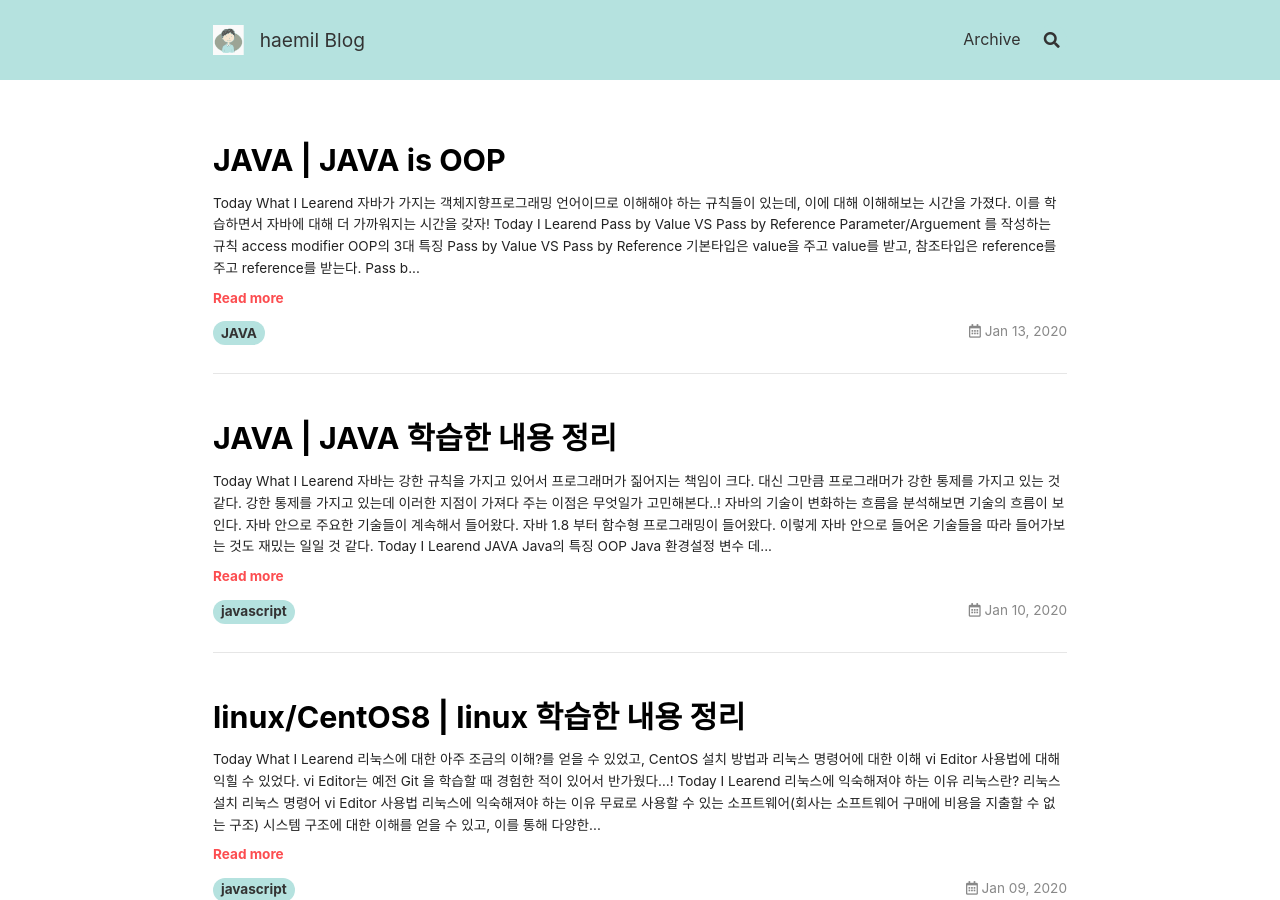
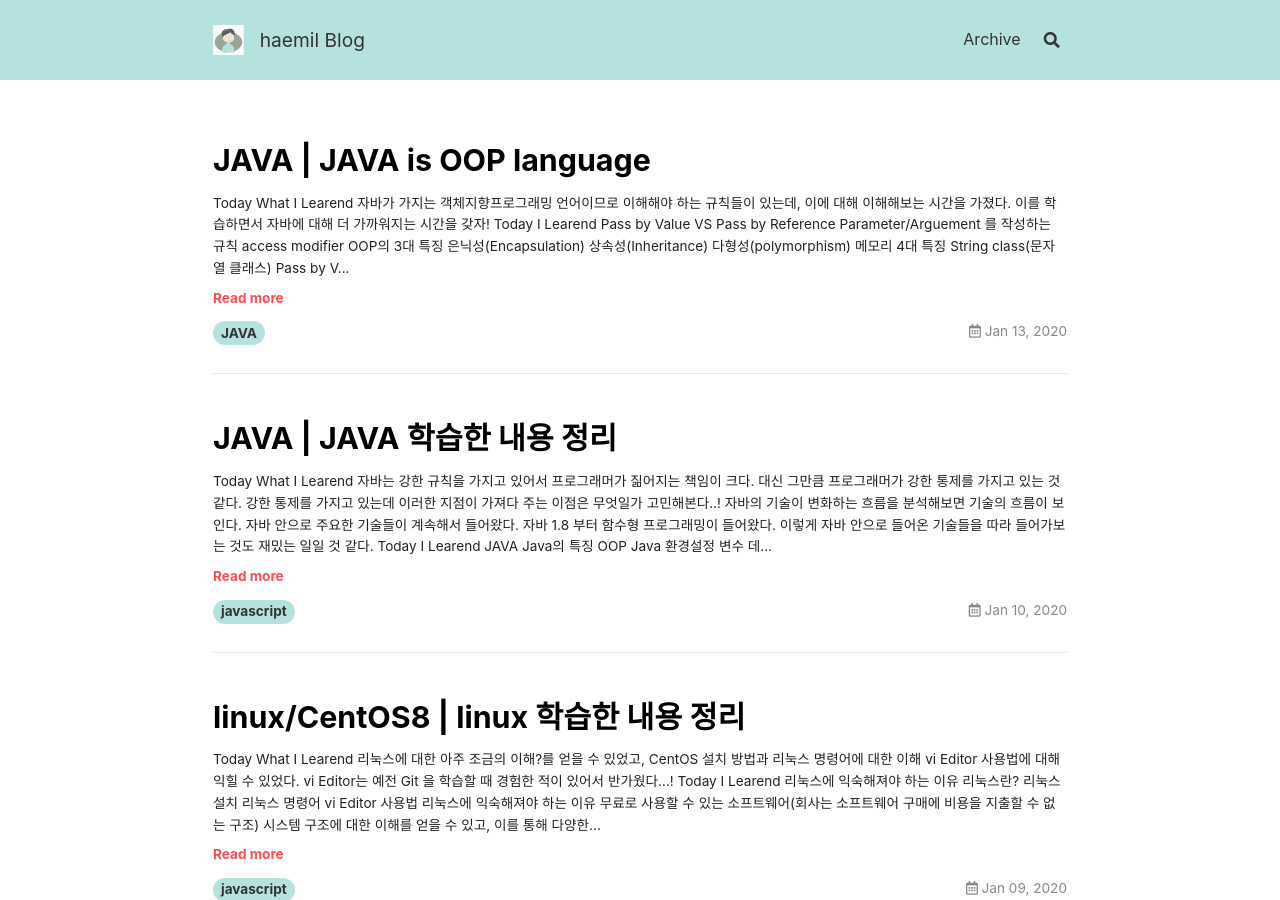
Before and after one commit to mchaemil/mchaemil.github.io, a Jekyll site: the page built from index.html, in a window 1280 px wide and 900 px high. Built offline with Jekyll 4.4.1, drawn with Linux system fonts in a browser that asks for light colours; nearby versions of some CDN libraries; the list of posts is cut into pages by our own code; comment, search, counter and statistics services are not loaded.

Commit message:
update post

````diff
--- a/_posts/2020-01-10-JAVA-what-is-the-JAVA.md
+++ b/_posts/2020-01-10-JAVA-what-is-the-JAVA.md
@@ -86,10 +88,36 @@ jdk: jdk8+(1.8)을 메인으로 사용, jdk13(option)
 | `openjdk` | 무료 | https://github.com/ojdkbuild/ojdkbuild |
 | `oraclejdk` | 무료, 특정 API를 사용하면 유로 | https://jdk.java.net/java-se-ri/8 |
 
-
 1. `openjdk`링크에서 Micro soft install version 을 설치한다.
 	- java-1.8.0-openjdk-1.8.0.232-2.b09.ojdkbuild.windows.x86_64.msi (sha256)
 1. 환경 변수가 설정된 것을 확인하기
+
+#### 환경 변수 설정하는 또 다른 방법, JAVA_HOME
+
+시스템 변수에 `JAVA_HOME` 을 만들어서 path에 연결하는 방법도 있다.
+
+`C:\Program Files\ojdkbuild\java-1.8.0-openjdk-1.8.0.232-2` 을 시스템 변수 JAVA_HOME으로 설정
+
+> JAVA_HOME을 시스템 변수로 설정하면 더 간편하게 버전을 바꿀 수 있다는데 아직은 잘..! 모르겠다.
+
+
+```
+C:\Program Files\ojdkbuild\java-1.8.0-openjdk-1.8.0.232-2\bin
+C:\Program Files\ojdkbuild\java-1.8.0-openjdk-1.8.0.232-2\jre\bin
+```
+
+위의 주소를 아래처럼 변경
+
+```
+C:\Program Files\ojdkbuild\java-1.8.0-openjdk-1.8.0.232-2
+
+%JAVA_HOME%\bin
+%JAVA_HOME%\jre\bin
+```
+
+![주석 2020-01-13 190024](https://user-images.githubusercontent.com/40027211/72247069-773fea00-3637-11ea-8ea3-988590f33446.png)
+![주석 2020-01-13 190324](https://user-images.githubusercontent.com/40027211/72247070-773fea00-3637-11ea-885f-002869309fe3.png)
+
 
 #### IDE(Intergration Development Environment)
 
@@ -141,8 +169,7 @@ jdk: jdk8+(1.8)을 메인으로 사용, jdk13(option)
 - com.medici.java01
 - 파일 맨 상단에 작성을 한다.
 - 패키지는 `.`밑으로 하나씩 폴더를 구성한다.
-
-
+- 패키지는 클래스를 묶어주기 위해 사용한다.
 
 ### 변수
 
--- a/_posts/2020-01-13-JAVA-is-OOP-language.md
+++ b/_posts/2020-01-13-JAVA-is-OOP-language.md
@@ -1,12 +1,11 @@
 ---
 layout: article
-title: JAVA | JAVA is OOP
+title: JAVA | JAVA is OOP language
 tags: JAVA
-comments: true
 
 ---
 
-## **Today What I Learend**
+## Today What I Learend
 
 자바가 가지는 객체지향프로그래밍 언어이므로 이해해야 하는 규칙들이 있는데, 이에 대해 이해해보는 시간을 가졌다.
 이를 학습하면서 자바에 대해 더 가까워지는 시간을 갖자!
@@ -19,7 +18,11 @@ comments: true
 - Parameter/Arguement 를 작성하는 규칙
 - access modifier
 - OOP의 3대 특징
-
+- 은닉성(Encapsulation)
+- 상속성(Inheritance)
+- 다형성(polymorphism)
+- 메모리 4대 특징
+- String class(문자열 클래스)
 
 ---
 
@@ -173,7 +176,6 @@ public class People {
 		// 바깥에서 가져오면 내거에 저장한다는 뜻
 	}
 }
-
 ```
 
 ```java
@@ -193,7 +195,6 @@ class Student extends People {
 		this.subject = subject;
 	}
 }
-
 ```
 
 ```java
@@ -208,9 +209,6 @@ public class Main {
 		s.getsId();
 	}
 }
-
-
-
 ```
 
 ### 다형성(polymorphism)
@@ -278,7 +276,6 @@ String str = "배새연";   // int a = 10
 str.repace("배","임");   // int c = a+20;
 System.out.println(str); // System.out.println(a);
 // 배새연, 할당을 하지 않으면 값이 변하지 않는다.
-
 ```
 
 #### Concatenation
````
Also changed, not shown: other parts of _posts/2020-01-10-JAVA-what-is-the-JAVA.md (+2 -0 lines).
